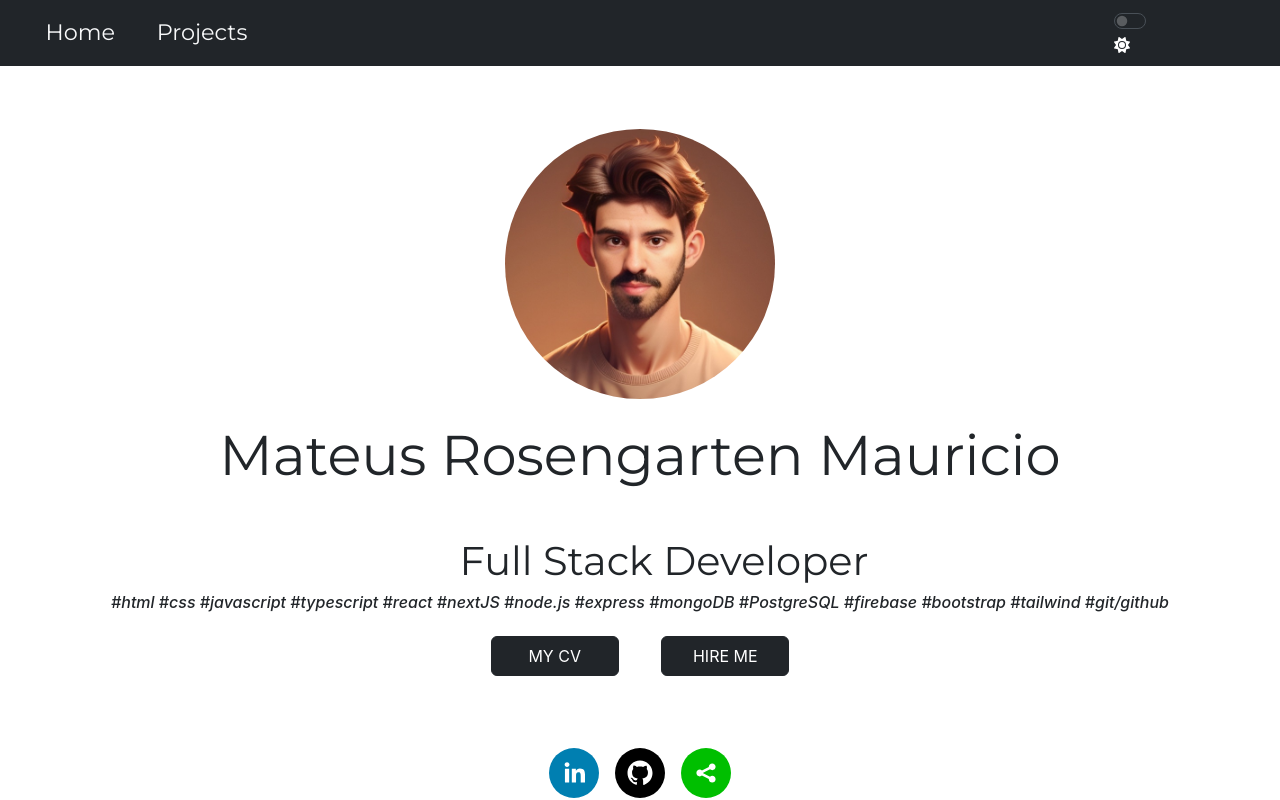
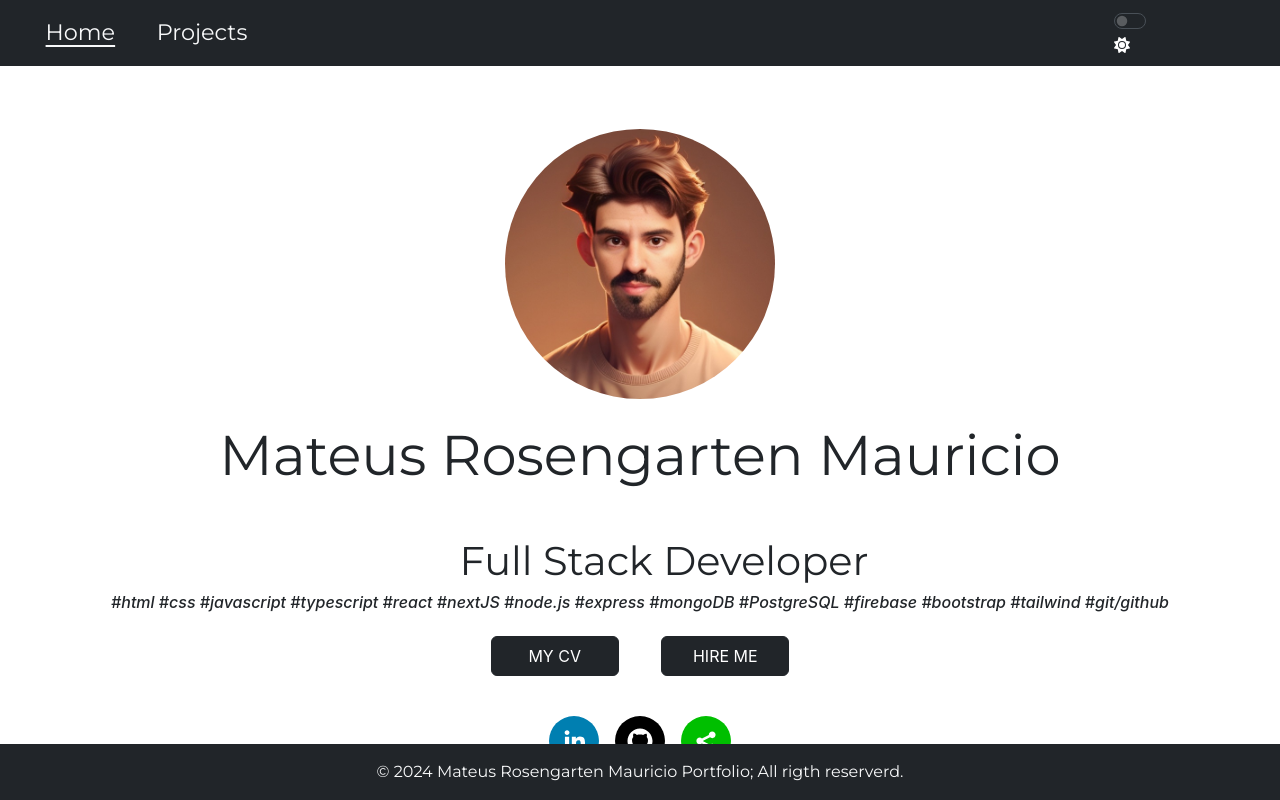
Before and after one commit to Mateus1rosengarten/myPortfolio, a React (Create React App) app: page / in a window 1280 px wide. Shown: the top 800 px of the page. Built offline with nearby package versions, Linux system fonts and the light colour scheme.

Commit message:
creating animation in navlinks

```diff
--- a/src/components/card.css
+++ b/src/components/card.css
@@ -65,13 +65,15 @@
 }
 
 .github-icon {
-  margin-left: 1vh;
+  margin-left: 1.5vh;
   color: #87cefa;
+  width: 1.2rem;
 }
 .site-icon {
   color: #39ff14;
   cursor: pointer;
   opacity: 0.7;
+  width: 1.2rem;
 }
 
 .github-icon:hover {
--- a/src/components/footer.css
+++ b/src/components/footer.css
@@ -12,3 +12,8 @@
   position: fixed;
   bottom: 0;
 }
+
+footer{
+  position: fixed;
+  bottom: 0;
+}
--- a/src/components/myinfo.css
+++ b/src/components/myinfo.css
@@ -61,7 +61,7 @@
 .div-contact-me {
   display: flex;
   justify-content: center;
-  margin-top: 9vh;
+  margin-top: 5vh;
   width: 100%;
   height: 24vh;
 }
@@ -118,6 +118,10 @@
     width: 60%;
   }
 
+  .div-contact-me{
+    margin-top: 9vh;
+  }
+
   .my-infos {
     padding-top: 3rem;
 
--- a/src/components/navbar.css
+++ b/src/components/navbar.css
@@ -7,6 +7,16 @@
   font-size: 1.4em !important;
   margin-right: 2vw;
   font-family: "Montserrat", sans-serif;
+}
+
+.navbar-link-active {
+  font-size: 1.4em !important;
+  margin-right: 2vw;
+  font-family: "Montserrat", sans-serif;
+  text-decoration: underline !important;
+  text-underline-offset:5px;
+
+
 }
 
 .navbar-link:hover {
--- a/src/components/navbar.jsx
+++ b/src/components/navbar.jsx
@@ -1,4 +1,4 @@
-import { useContext } from "react";
+import { useContext, useState } from "react";
 import { Container } from "react-bootstrap";
 import { Nav } from "react-bootstrap";
 import { Navbar } from "react-bootstrap";
@@ -12,18 +12,30 @@ import { contextBgColor } from "../contextBgColor";
 
 function NavBar() {
 
+  const [isHome,setIsHome] = useState(true);
   const {itsDark,setItsDark} = useContext(contextBgColor);
+
+  const handleProjectsPageActive = () => {
+    setIsHome(false)
+  }
+
+  const handleHomePageActive = () => {
+    setIsHome(true)
+  }
   return (
     <>
       <Navbar bg={!itsDark ? "dark" : "white"} data-bs-theme="dark" className="nav-bar">
         <Container className="container-navbar">
           <Nav className="navlinks-div">
-            <NavLink to={"/"} className={`nav-link ${!itsDark ? "text-light" : "text-dark"}  navbar-link`}>
+            <NavLink to={"/"}
+            onClick={() => handleHomePageActive()}
+             className={`nav-link ${!itsDark ? "text-light" : "text-dark"} ${isHome ? "navbar-link-active" : "navbar-link" }`}>
               Home
             </NavLink>
             <NavLink
               to={"/projects"}
-              className={`nav-link ${!itsDark ? "text-light" : "text-dark"}  navbar-link`}
+              onClick={() => handleProjectsPageActive()}
+              className={`nav-link ${!itsDark ? "text-light" : "text-dark"}  ${!isHome ? "navbar-link-active" : "navbar-link" }`}
             >
               Projects
             </NavLink>
```
